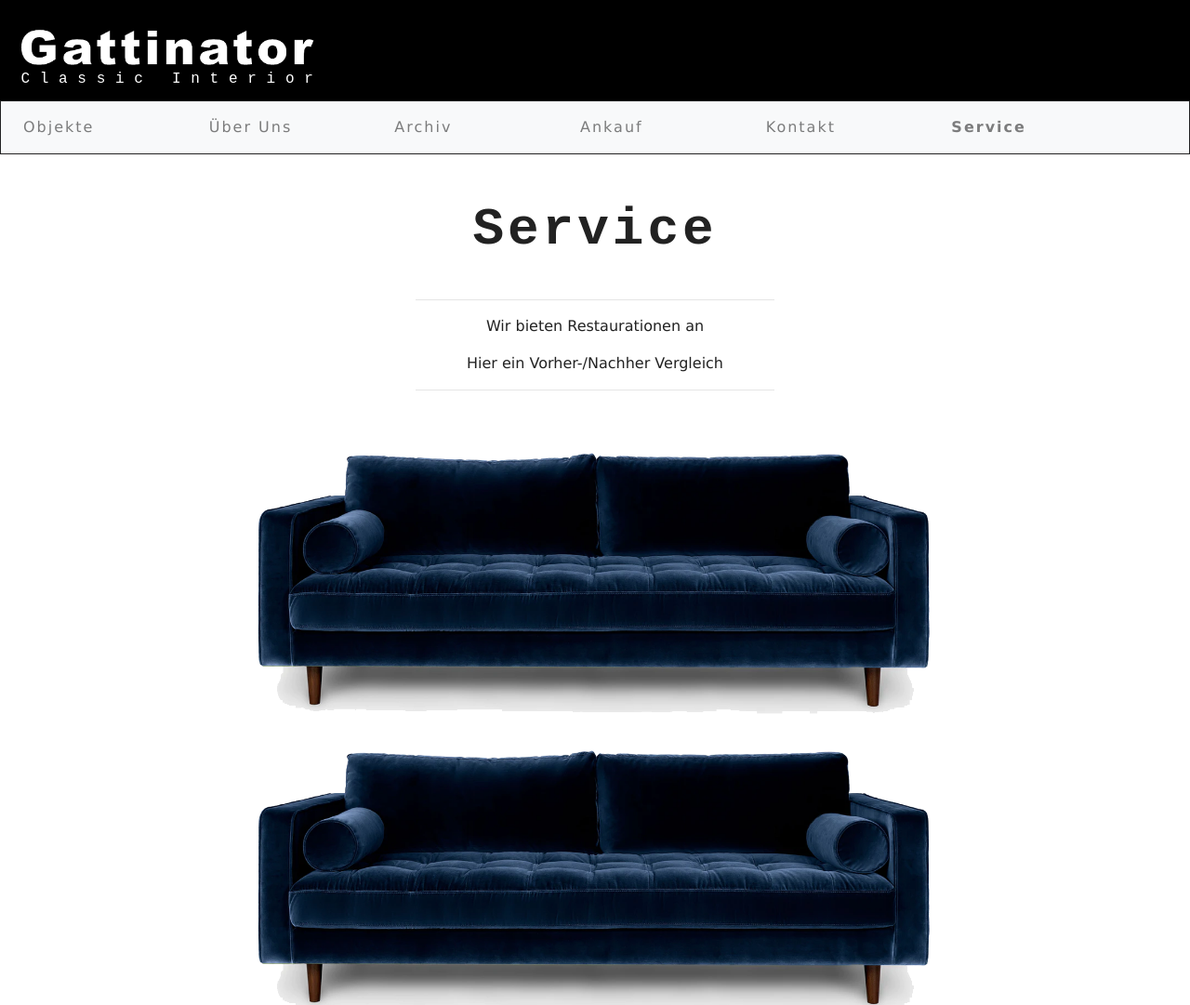
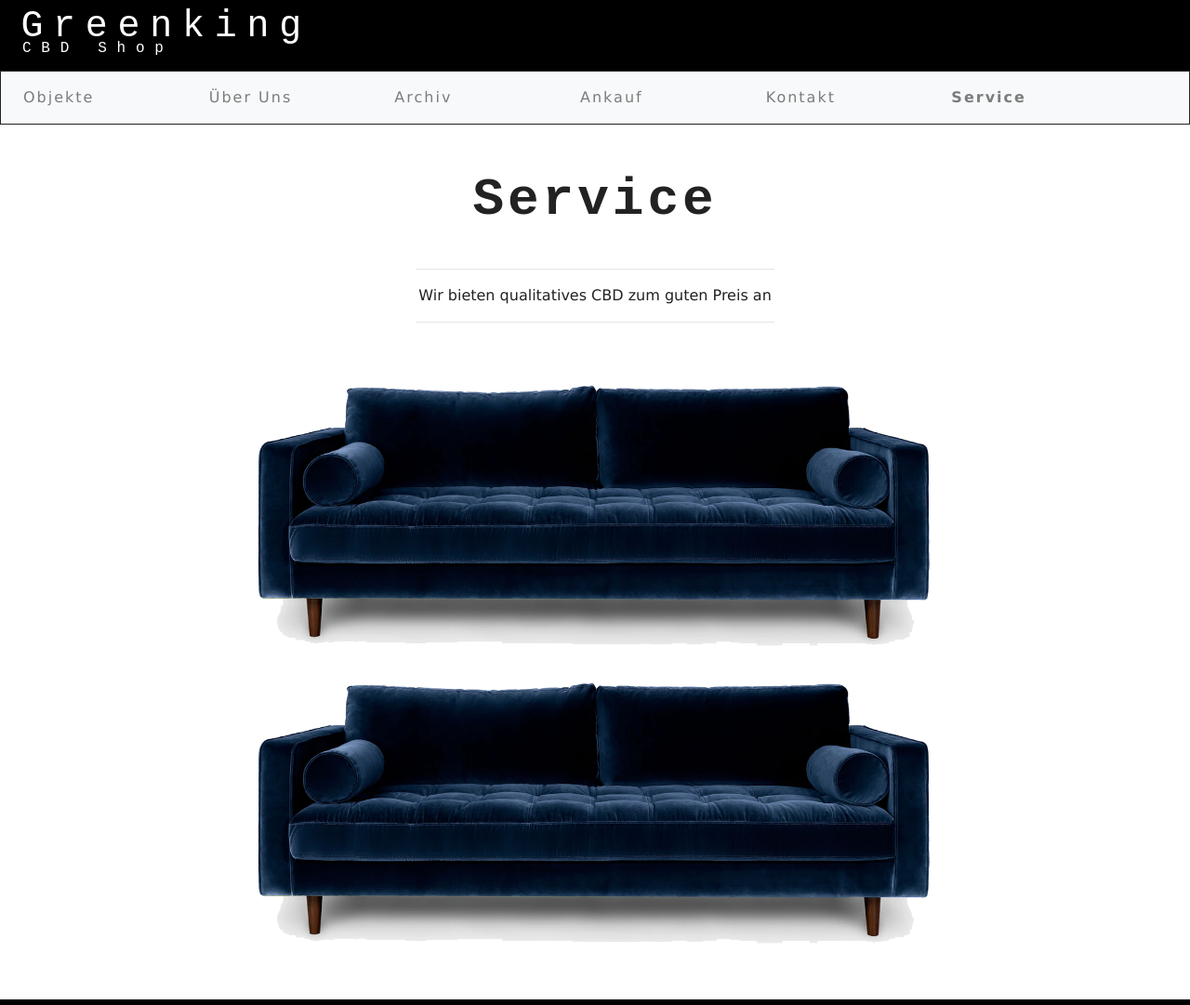
Before and after one commit to greenkingcc/greeny, a Gatsby site: page /service in a window 1280 px wide. Shown: the top 1081 px of the page at 93% size. Built offline with nearby package versions, Linux system fonts and the light colour scheme; Gatsby itself is replaced by a stand-in of ours.

Commit message:
nav change

```diff
--- a/src/components/Globals/Navbar.js
+++ b/src/components/Globals/Navbar.js
@@ -69,9 +69,9 @@ export default class Navbar extends Component {
   "
             className="navbar-brand"
           >
-            <img className="logo" src={Logo} alt="Logogattinator" />
-
-            <h6 className="subtitle">Classic Interior</h6>
+            {/* <img className="logo" src={Logo} alt="Logogattinator" /> */}
+<h1 className="title">Greenking</h1>
+            <h6 className="subtitle">CBD Shop</h6>
           </AniLink>
         </div>
         <div className="nav-container">
--- a/src/components/layout.css
+++ b/src/components/layout.css
@@ -1,6 +1,6 @@
 :root {
   --mainBrown: #2d1e1f;
-  --mainYellow: rgb(255, 158, 9);
+  --mainYellow: rgb(73, 255, 1);
   --mainGrey: #ece8dc;
   --mainWhite: #fff;
   --mainDark: #222;
@@ -32,15 +32,23 @@ h6 {
   font-family: "Courier New", Courier, monospace !important;
   letter-spacing: 0.25rem !important;
 }
-
+.title{
+ padding-left: 1em;
+ color: var(--mainWhite);
+ display: flex;
+ letter-spacing: .67rem !important;
+ padding-left: 1.4rem;
+ padding-top: 0;
+ margin-top: -1.rem;
+}
 .subtitle {
   padding-left: 1em;
   color: var(--mainWhite);
   display: flex;
   letter-spacing: .67rem !important;
-  padding-left: 1.4rem;
+  padding-left: 1.5rem;
   padding-top: 0;
-  margin-top: -1.8rem;
+  margin-top: -1.1rem;
 }
 
 .price {
@@ -149,7 +157,7 @@ kontakt-background {
 .navbar-header {
   float: none;
   width: 100%;
-  height: calc(100%-60px);
+  height: calc(100%-40px);
 
   background-color: #000000;
 
--- a/src/pages/service.js
+++ b/src/pages/service.js
@@ -54,8 +54,8 @@ const KontaktPage = ({ data }) => (
               </li>
             </ul> */}
             <hr />
-            <p>Wir bieten Restaurationen an</p>
-            Hier ein Vorher-/Nachher Vergleich
+            <p>Wir bieten qualitatives CBD zum guten Preis an</p>
+
             <hr />
             {/* <AniLink
               paintDrip
```
Also changed, not shown: src/pages/ueberuns.js (+4 -9 lines).
